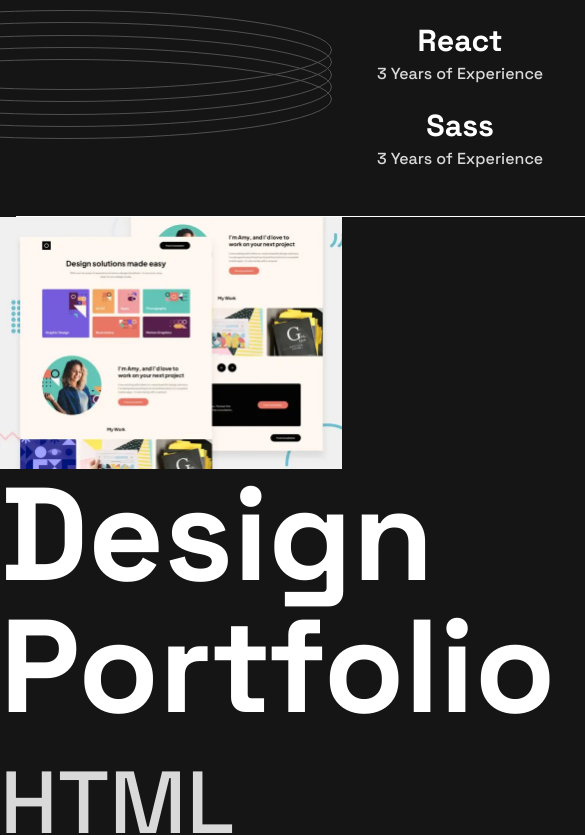
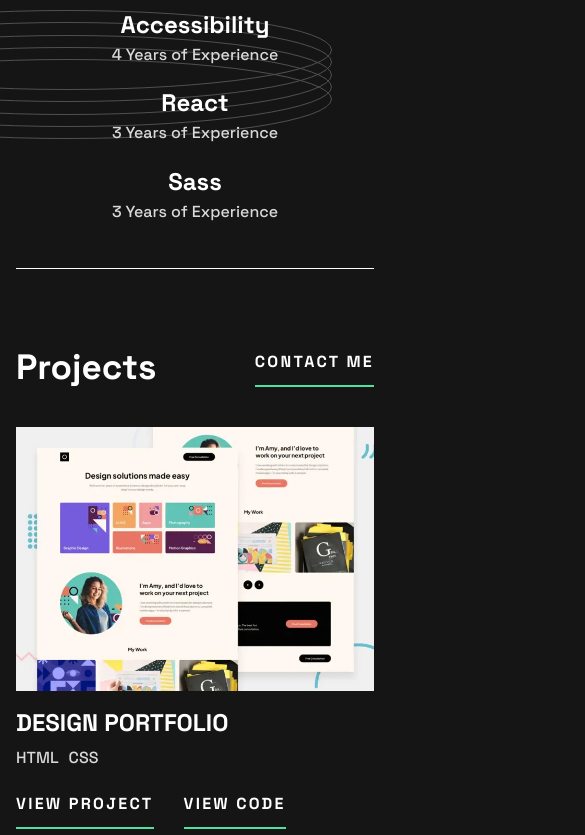
Before and after one commit to cboswel1/single-page-portfolio-demo, a React (Vite) app: page / in a window 390 px wide. Shown: the part 1010-1845 px from the top of the page, 585 px wide, since content can reach past the window. Built offline with nearby package versions, Linux system fonts and the light colour scheme.

Commit message:
projects section mobile

```diff
--- a/src/components/experience/experience.component.jsx
+++ b/src/components/experience/experience.component.jsx
@@ -21,7 +21,7 @@ const Experience = () => {
         {experience.map((experience) => {
           return (
             <div className="experience__content" key={experience.id}>
-              <h2 className="experience__title">{experience.name}</h2>
+              <h3 className="experience__title">{experience.name}</h3>
               <p>{experience.time}</p>
             </div>
           );
--- a/src/components/experience/experience.styles.scss
+++ b/src/components/experience/experience.styles.scss
@@ -6,7 +6,7 @@
   display: flex;
   justify-content: center;
   width: auto;
-  margin: 0 16px;
+  margin: 0 16px 80px 16px;
 
   &__bg-rings {
     position: absolute;
@@ -31,7 +31,6 @@
 
   &__title {
     margin-bottom: 5px;
-    font-size: 1.9rem;
   }
 }
 
@@ -76,7 +75,6 @@
       align-items: flex-start;
     }
     &__title {
-      font-size: 40px;
       margin-bottom: 14px;
     }
   }
--- a/src/components/projects/projects.component.jsx
+++ b/src/components/projects/projects.component.jsx
@@ -1,5 +1,7 @@
 import { useState, useEffect } from 'react';
 import './projects.styles.scss';
+
+import Button from '../button/button.component';
 
 //Desktop
 import DesignPortfolioDesktop from '../../assets/images/thumbnail-project-1-large.webp';
@@ -29,12 +31,11 @@ const Projects = () => {
     return () => window.removeEventListener('resize', updateMedia);
   });
 
-
   const projects = [
     {
       id: 1,
       DesktopImage: `${DesignPortfolioDesktop}`,
-      MobileImage:`${DesignPortfolioMobile}`,
+      MobileImage: `${DesignPortfolioMobile}`,
       name: 'Design Portfolio',
       techOne: 'HTML',
       techTwo: 'CSS',
@@ -42,7 +43,7 @@ const Projects = () => {
     {
       id: 2,
       DesktopImage: `${LearningLandingDesktop}`,
-      MobileImage:`${LearningLandingMobile}`,
+      MobileImage: `${LearningLandingMobile}`,
       name: 'E-learning Landing Page',
       techOne: 'HTML',
       techTwo: 'CSS',
@@ -50,7 +51,7 @@ const Projects = () => {
     {
       id: 3,
       DesktopImage: `${TodoWebDesktop}`,
-      MobileImage:`${TodoWebMobile}`,
+      MobileImage: `${TodoWebMobile}`,
       name: 'Todo Web App',
       techOne: 'HTML',
       techTwo: 'CSS',
@@ -59,7 +60,7 @@ const Projects = () => {
     {
       id: 4,
       DesktopImage: `${EntertainmentDesktop}`,
-      MobileImage:`${EntertainmentMobile}`,
+      MobileImage: `${EntertainmentMobile}`,
       name: 'Entertainment Web App',
       techOne: 'HTML',
       techTwo: 'CSS',
@@ -68,7 +69,7 @@ const Projects = () => {
     {
       id: 5,
       DesktopImage: `${MemoryGameDesktop}`,
-      MobileImage:`${MemoryGameMobile}`,
+      MobileImage: `${MemoryGameMobile}`,
       name: 'Memory Game',
       techOne: 'HTML',
       techTwo: 'CSS',
@@ -77,7 +78,7 @@ const Projects = () => {
     {
       id: 5,
       DesktopImage: `${ArtGalleryDesktop}`,
-      MobileImage:`${ArtGalleryMobile}`,
+      MobileImage: `${ArtGalleryMobile}`,
       name: 'Art Gallery Showcase',
       techOne: 'HTML',
       techTwo: 'CSS',
@@ -85,25 +86,43 @@ const Projects = () => {
     },
   ];
 
-
-
   return (
     <div className="projects">
+      <div className="projects__header--container">
+        <h2>Projects</h2>
+        <Button type="button">Contact Me</Button>
+      </div>
       {projects.map((projects) => {
         return (
           <div className="projects__content" key={projects.id}>
-
+            <div className="projects__wrapper">
+              <div className="projects__image--wrapper">
                 {isDesktop ? (
-          <img   className="projects__image--desktop"
-              src={projects.DesktopImage}/>
+                  <img
+                    className="projects__image--desktop"
+                    src={projects.DesktopImage}
+                  />
                 ) : (
-          <img className="projects__image--mobile" src={projects.MobileImage} />
+                  <img
+                    className="projects__image--mobile"
+                    src={projects.MobileImage}
+                  />
                 )}
-
-            <h2 className="projects__title">{projects.name}</h2>
+              </div>
+              <div className="projects__info--wrapper">
+                <h3 className="projects__title">{projects.name}</h3>
+                <div className="projects__tech">
                   <p>{projects.techOne}</p>
                   <p>{projects.techTwo}</p>
                   <p>{projects.techThree}</p>
+                </div>
+
+              </div>
+              <div className="projects__projects--links">
+                  <Button type="button">View Project</Button>
+                  <Button type="button">View Code</Button>
+                </div>
+            </div>
           </div>
         );
       })}
--- a/src/components/projects/projects.styles.scss
+++ b/src/components/projects/projects.styles.scss
@@ -1,5 +1,28 @@
 .projects {
   font-size: 88px;
+  margin: 0px 16px;
+
+  &__header--container {
+    display: flex;
+    justify-content: space-between;
+    margin-bottom: 40px;
+  }
+
+  &__content {
+    display: flex;
+    flex-direction: column;
+    margin-bottom: 40px;
+  }
+
+  &____wrapper {
+    display: flex;
+  }
+
+  &__image--wrapper {
+    display: flex;
+    justify-content: center;
+    margin-bottom: 20px;
+  }
 
   &__image--desktop {
     max-width: 540px;
@@ -7,7 +30,31 @@
   }
 
   &__image--mobile {
-    max-width: 342px;
+    max-width: 100%;
     height: auto;
+    align-items: center;
+  }
+
+  &__info--wrapper {
+    display: flex;
+    flex-direction: column;
+    margin-bottom: 20px;
+  }
+
+  &__title {
+    text-transform: uppercase;
+    justify-content: start;
+    margin-bottom: 10px;
+  }
+
+  &__tech {
+    display: flex;
+    gap: 10px;
+    font-size: 1rem;
+  }
+
+  &__projects--links {
+    display: flex;
+    gap: 30px;
   }
 }
--- a/src/globals.scss
+++ b/src/globals.scss
@@ -37,10 +37,17 @@ h3 {
 }
 
 h1 {
-  @extend %heading;
   font-size: 2.5rem;
   line-height: 1;
   letter-spacing: -1px;
+}
+
+h2 {
+  font-size: 2.2rem;
+}
+
+h3 {
+  font-size: 1.5rem;
 }
 
 p {
@@ -74,7 +81,10 @@ hr {
   h1 {
     font-size: 4.8rem;
   }
+  h2 {
+    font-size: 3rem;
+  }
   h3 {
-    font-size: 0.75rem;
+    font-size: 2.5rem;
   }
 }
--- a/src/index.scss
+++ b/src/index.scss
@@ -76,6 +76,10 @@ p {
   color: var(--color-neutral-light-1);
 }
 
+button {
+  padding: 0;
+}
+
 body {
   //   font-family: 'Space Grotesk', sans-serif;
   font-weight: 400;
```
Lines whose indentation alone changed are shown as unchanged.
